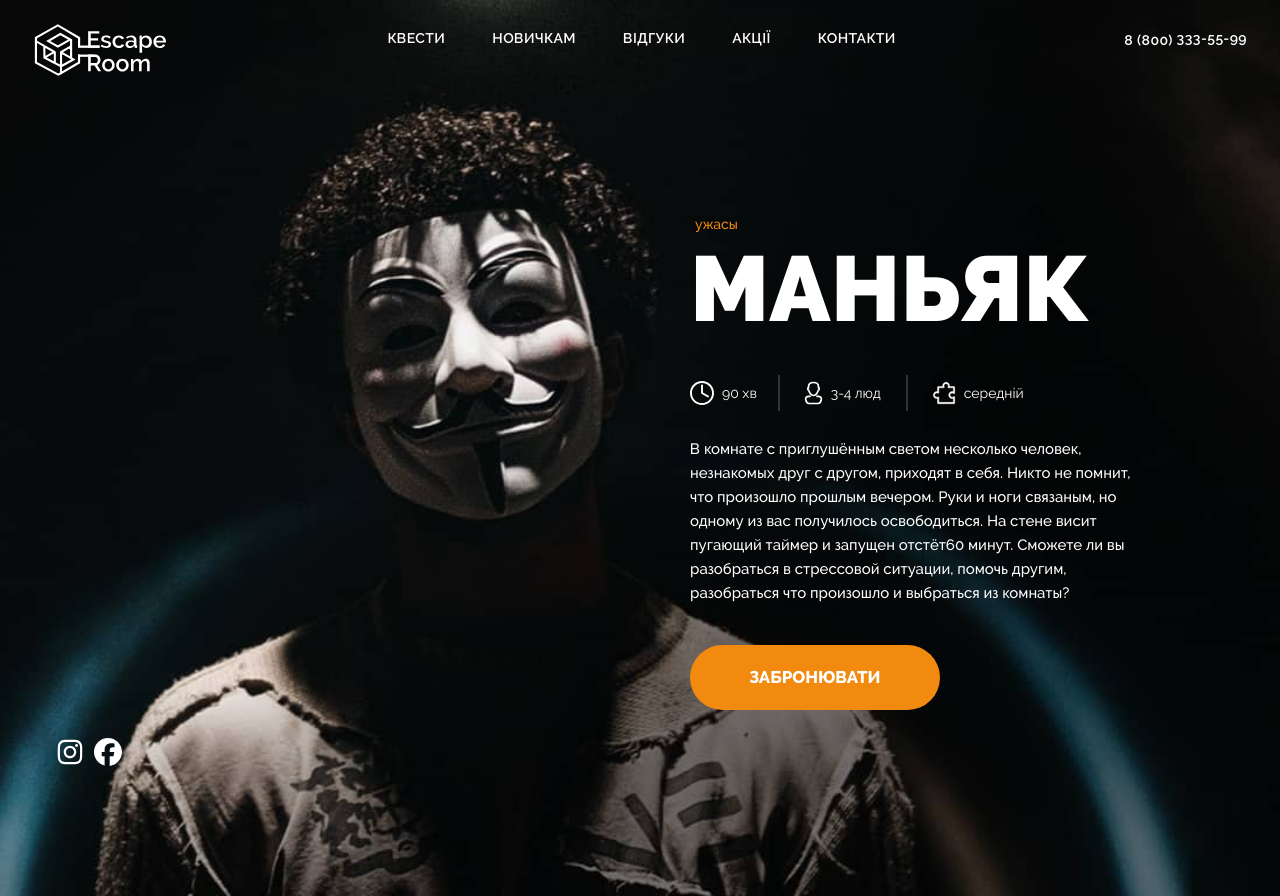
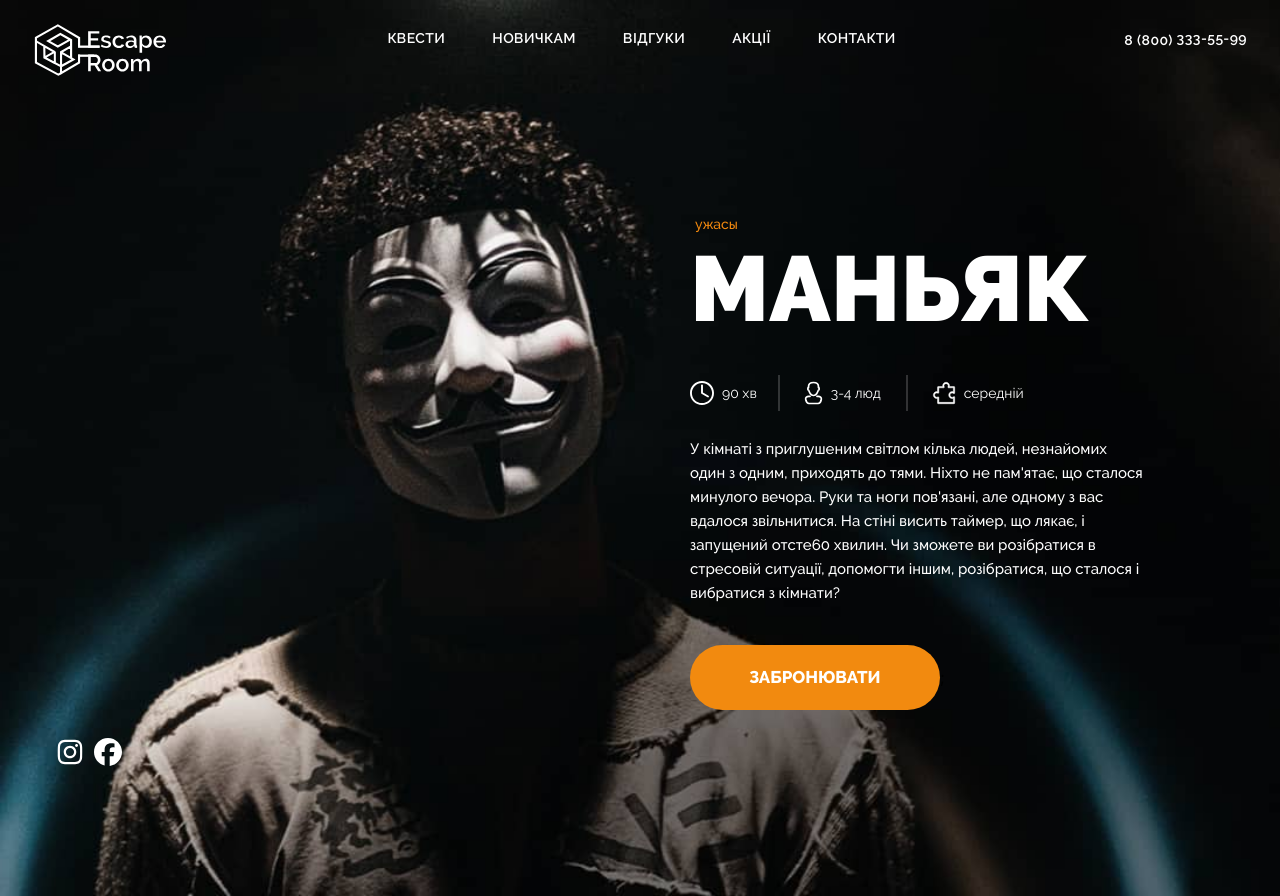
Before and after one commit to vladiimirova/Escape_room_project, a React (Create React App) app in the folder escape-room/: page /maniac in a window 1280 px wide. Built offline with nearby package versions, Linux system fonts and the light colour scheme.

Commit message:
fix  maniac page

```diff
--- a/escape-room/src/components/Pages/Maniac/Maniac.tsx
+++ b/escape-room/src/components/Pages/Maniac/Maniac.tsx
@@ -3,8 +3,6 @@ import DescrQuests from '../../UI/DescrQuests';
 import BtnTemp from '../../UI/BtnTemp';
 
 function Maniac(): JSX.Element {
-  const windowHeight = window.innerHeight;
-console.log(`Высота окна: ${windowHeight}px`);
   return (
     <div className="flex justify-center bg-maniac-bg bg-cover bg-no-repeat min-h-[896px]">
       <div className="container">
@@ -14,7 +12,7 @@ console.log(`Высота окна: ${windowHeight}px`);
             text="середній"
             time="90"
             count="3-4"
-            descr="В комнате с приглушённым светом несколько человек, незнакомых друг с другом, приходят в себя. Никто не помнит, что произошло прошлым вечером. Руки и ноги связаным, но одному из вас получилось освободиться. На стене висит пугающий таймер и запущен отстёт60 минут. Сможете ли вы разобраться в стрессовой ситуации, помочь другим, разобраться что произошло и выбраться из комнаты?"
+            descr="У кімнаті з приглушеним світлом кілька людей, незнайомих один з одним, приходять до тями. Ніхто не пам'ятає, що сталося минулого вечора. Руки та ноги пов'язані, але одному з вас вдалося звільнитися. На стіні висить таймер, що лякає, і запущений отсте60 хвилин. Чи зможете ви розібратися в стресовій ситуації, допомогти іншим, розібратися, що сталося і вибратися з кімнати?"
           />
           <BtnTemp />
         </div>
--- a/escape-room/src/components/Router/RouterComponent.tsx
+++ b/escape-room/src/components/Router/RouterComponent.tsx
@@ -1,6 +1,7 @@
 import { Route, Routes } from 'react-router-dom';
 import Main from '../Pages/Main/Main';
 import Maniac from '../Pages/Maniac/Maniac';
+
 
 function RouterComponent(): JSX.Element {
   return (
```
